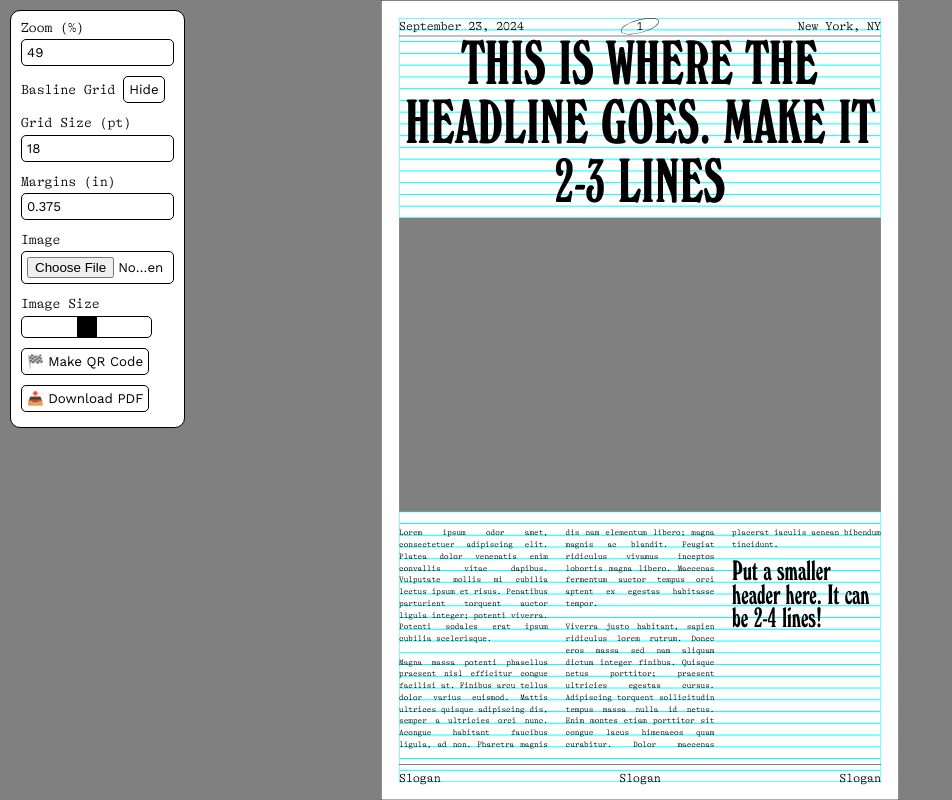
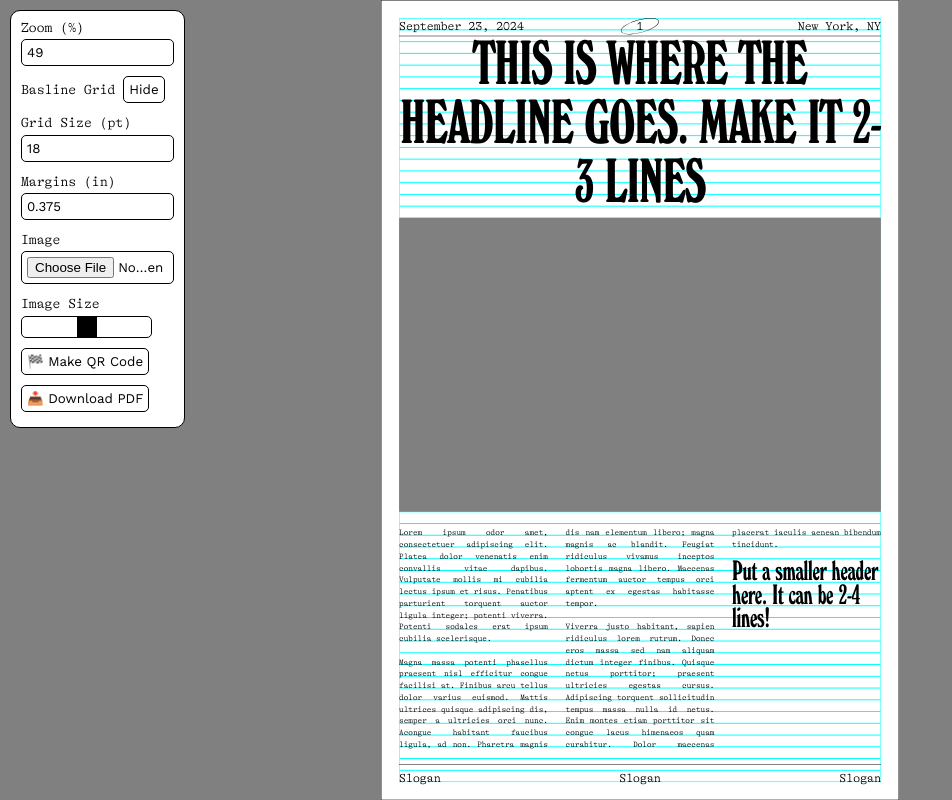
Before and after one commit to waitingforthetrain/chicken-coop, a plain HTML site: page index.html in a window 1280 px wide. Shown: the whole page, without its empty margins (0-952 px from the left). Drawn offline with Linux system fonts and the light colour scheme.

Commit message:
Update styles.css

```diff
--- a/styles.css
+++ b/styles.css
@@ -35,6 +35,7 @@ body, html {
 	-webkit-font-smoothing: antialiased; /* For WebKit browsers */
     -moz-osx-font-smoothing: grayscale; /* For Firefox on macOS */
     text-rendering: optimizeLegibility;
+    font-kerning: none;
 }
 
 body * {
@@ -224,6 +225,7 @@ h1 {
     padding-top: 3pt;
     padding-bottom: 5.5pt;
     text-align: center;
+    letter-spacing: -0.02em;
 }
 
 h1.headline {
@@ -243,6 +245,7 @@ h2 {
     padding-bottom: 10pt;
     text-align: left;
     top: 3pt;
+    letter-spacing: -0.01em;
 }
 
 /* IMAGE */
@@ -308,6 +311,7 @@ div.qr-caption{
 	color: black;
 	text-align: left;
 	margin-bottom: 7pt;
+	letter-spacing: 0.01em;
 }
 div.qr-container img{
 	width: auto;
```
